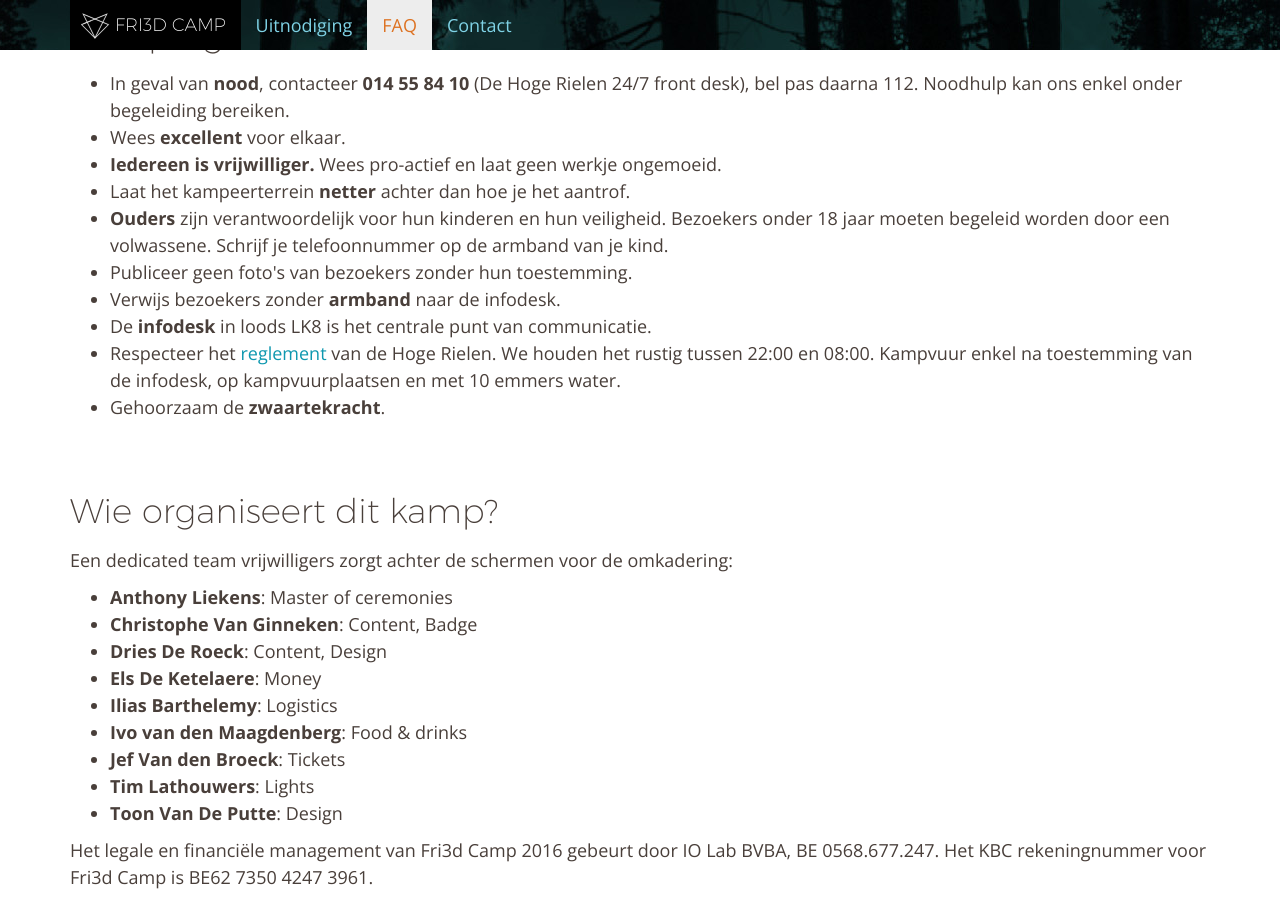
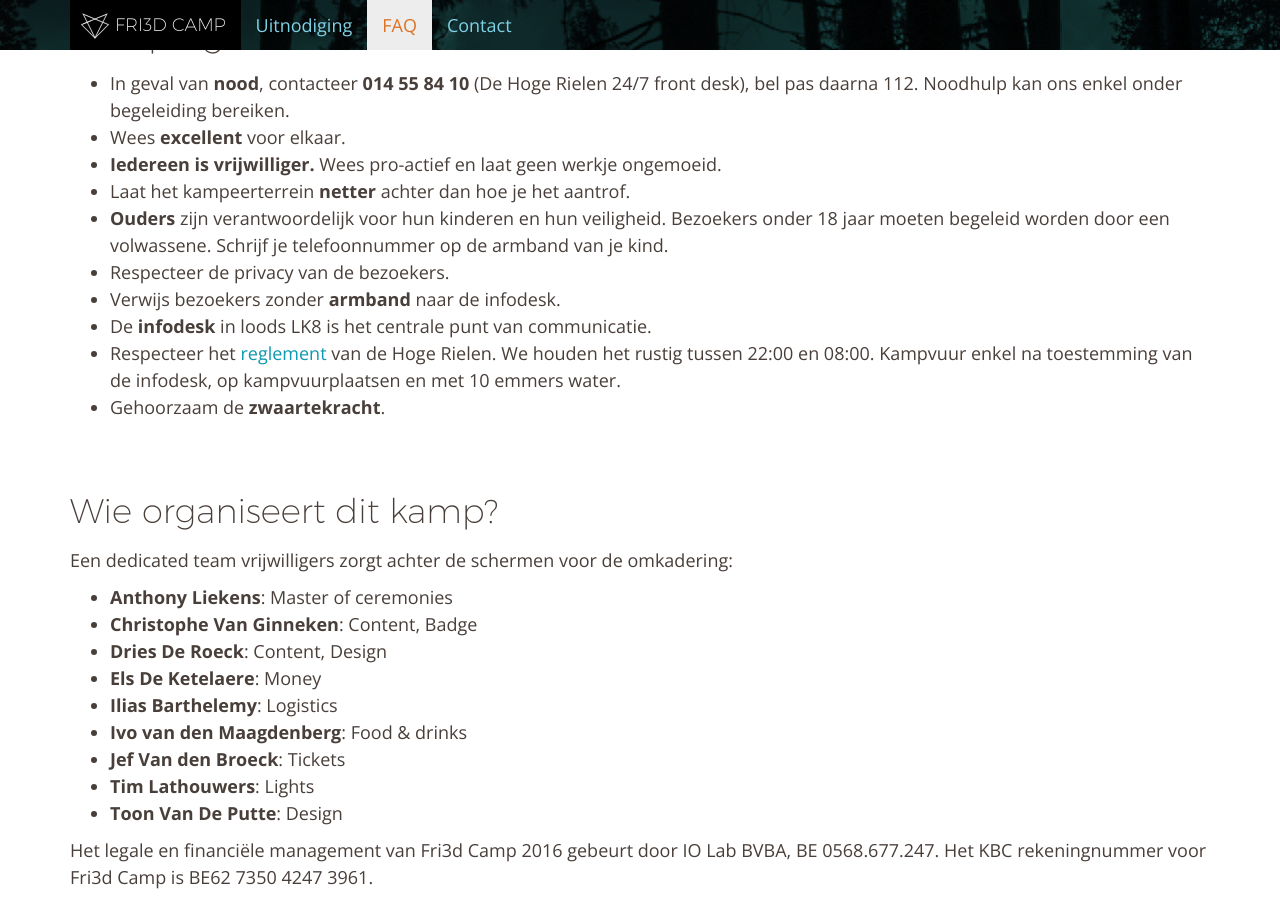
Before and after one commit to Fri3dCamp/fri3dweb2016, a Jekyll site: the page built from faq/index.html, in a window 1280 px wide and 900 px high, scrolled down 5117 px. Built offline with Jekyll 4.4.1, drawn with Linux system fonts in a browser that asks for light colours; nearby versions of some CDN libraries.

Commit message:
respect privacy in general

```diff
--- a/faq/index.html
+++ b/faq/index.html
@@ -111,7 +111,7 @@ questions:
           <li><strong>Iedereen is vrijwilliger.</strong> Wees pro-actief en laat geen werkje ongemoeid.</li>
           <li>Laat het kampeerterrein <strong>netter</strong> achter dan hoe je het aantrof.</li>
           <li><strong>Ouders</strong> zijn verantwoordelijk voor hun kinderen en hun veiligheid. Bezoekers onder 18 jaar moeten begeleid worden door een volwassene. Schrijf je telefoonnummer op de armband van je kind.</li>
-          <li>Publiceer geen foto's van bezoekers zonder hun toestemming.</a>
+          <li>Respecteer de privacy van de bezoekers.</a>
           <li>Verwijs bezoekers zonder <strong>armband</strong> naar de infodesk.</li>
           <li>De <strong>infodesk</strong> in loods LK8 is het centrale punt van communicatie.</li>
           <li>Respecteer het <a href="http://www.dehogerielen.be/sites/default/files/hoge-rielen/ACTUEEL_Reglement%20dHR%20DEFINITIEF%20RvB%202014_11_19.pdf">reglement</a> van de Hoge Rielen. We houden het rustig tussen 22:00 en 08:00. Kampvuur enkel na toestemming van de infodesk, op kampvuurplaatsen en met 10 emmers water.</li>
```
